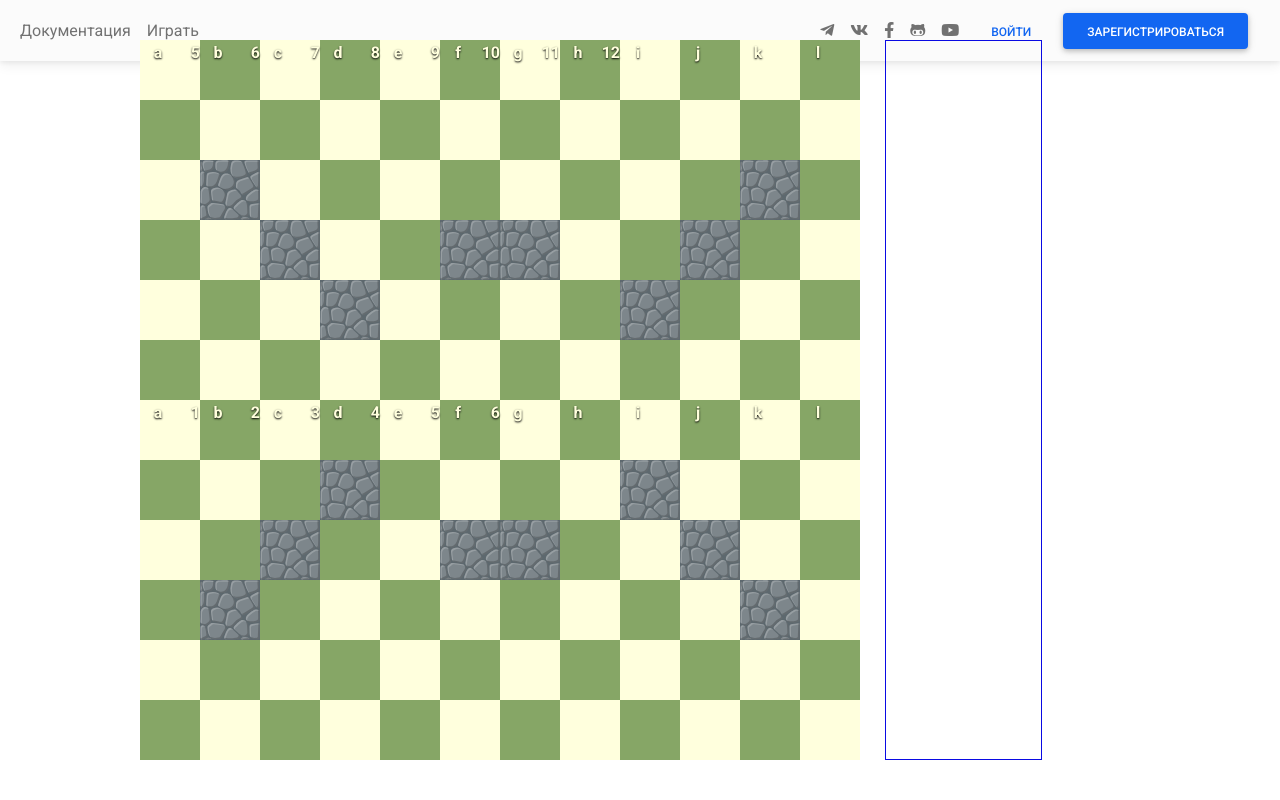
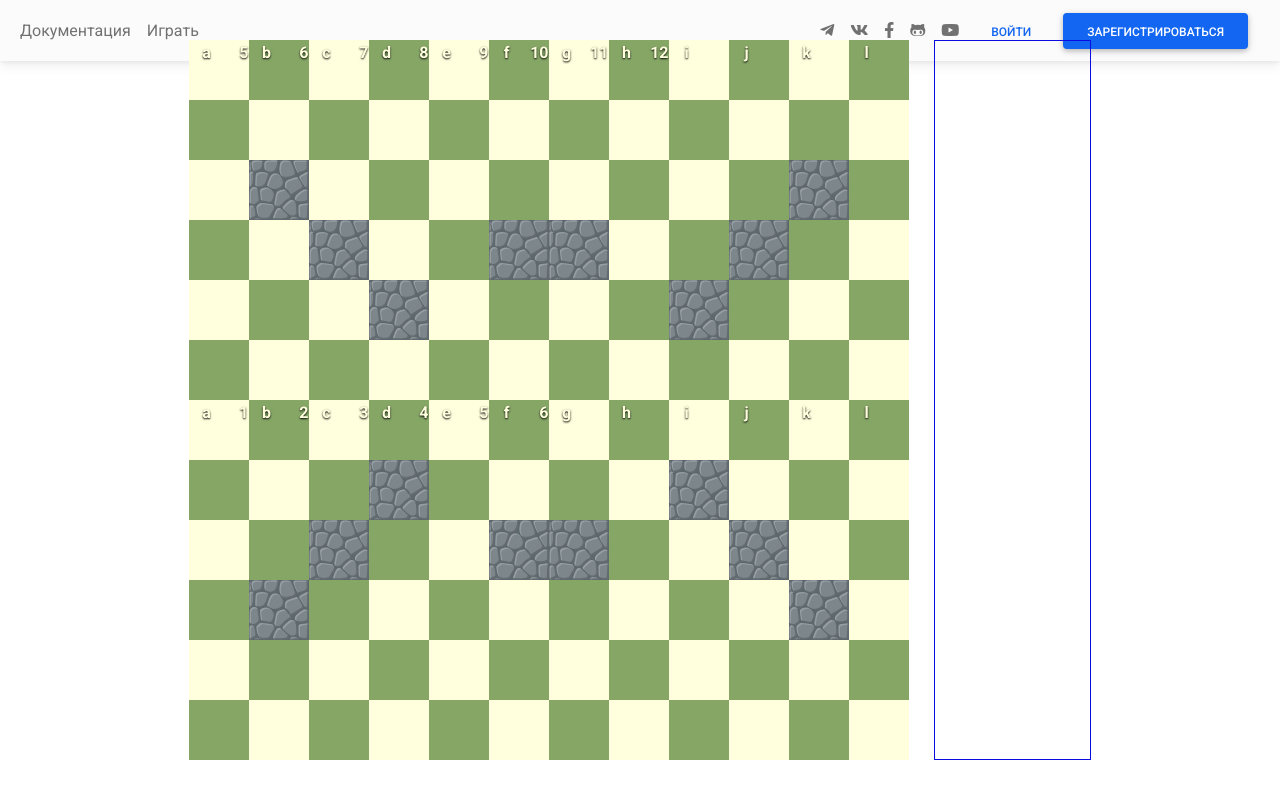
Before and after one commit to DmitriyBessalov/buddhachess, a FastAPI app: page /1/game/1 in a window 1280 px wide. Run offline with FastAPI, Linux system fonts and the light colour scheme; data that the repository does not hold is empty; parts of the project's set-up code (start-up, migrations or seed data) failed here and were passed over; some libraries are stand-ins or nearby versions.

Commit message:
update docs

```diff
--- a/app/game/routers/websocket.py
+++ b/app/game/routers/websocket.py
@@ -1,7 +1,7 @@
 from random import randint
 import json
 import ast
-import time
+# import time
 from fastapi import APIRouter, WebSocket, WebSocketDisconnect
 import redis
 
--- a/static/css/game.css
+++ b/static/css/game.css
@@ -1,9 +1,9 @@
 div.coords, div.bmask {
-  display: none;
+    display: none;
 }
 
-piece{
-    transform-origin:center center;
+piece {
+    transform-origin: center center;
     position: absolute;
     top: 0;
     left: 0;
@@ -14,90 +14,112 @@ piece{
     /*pointer-events: none;*/
 }
 
-piece.black.pawn{
+piece.black.pawn {
     background-image: url('/static/img/game/p.svg');
 }
-piece.black.rook{
+
+piece.black.rook {
     background-image: url('/static/img/game/r.svg');
 }
-piece.black.knight{
+
+piece.black.knight {
     background-image: url('/static/img/game/n.svg');
 }
-piece.black.bishop{
+
+piece.black.bishop {
     background-image: url('/static/img/game/b.svg');
 }
-piece.black.queen{
+
+piece.black.queen {
     background-image: url('/static/img/game/q.svg');
 }
-piece.black.king{
+
+piece.black.king {
     background-image: url('/static/img/game/k.svg');
 }
-piece.white.pawn{
+
+piece.white.pawn {
     background-image: url('/static/img/game/P.svg');
 }
-piece.white.rook{
+
+piece.white.rook {
     background-image: url('/static/img/game/R.svg');
 }
-piece.white.knight{
+
+piece.white.knight {
     background-image: url('/static/img/game/N.svg');
 }
-piece.white.bishop{
+
+piece.white.bishop {
     background-image: url('/static/img/game/B.svg');
 }
-piece.white.queen{
+
+piece.white.queen {
     background-image: url('/static/img/game/Q.svg');
 }
-piece.white.king{
+
+piece.white.king {
     background-image: url('/static/img/game/K.svg');
 }
 
 /***************/
-piece.black.heavy-pawn{
+piece.black.heavy-pawn {
     background-image: url('/static/img/game/h.svg');
 }
-piece.black.regal-pawn{
+
+piece.black.regal-pawn {
     background-image: url('/static/img/game/e.svg');
 }
-piece.black.archbishop{
+
+piece.black.archbishop {
     background-image: url('/static/img/game/a.svg');
 }
-piece.black.pegasus{
+
+piece.black.pegasus {
     background-image: url('/static/img/game/g.svg');
 }
-piece.black.centaur{
+
+piece.black.centaur {
     background-image: url('/static/img/game/t.svg');
 }
-piece.black.chancellor{
+
+piece.black.chancellor {
     background-image: url('/static/img/game/c.svg');
 }
-piece.white.heavy-pawn{
+
+piece.white.heavy-pawn {
     background-image: url('/static/img/game/H.svg');
 }
-piece.white.regal-pawn{
+
+piece.white.regal-pawn {
     background-image: url('/static/img/game/E.svg');
 }
-piece.white.archbishop{
+
+piece.white.archbishop {
     background-image: url('/static/img/game/A.svg');
 }
-piece.white.pegasus{
+
+piece.white.pegasus {
     background-image: url('/static/img/game/G.svg');
 }
-piece.white.centaur{
+
+piece.white.centaur {
     background-image: url('/static/img/game/T.svg');
 }
-piece.white.chancellor{
+
+piece.white.chancellor {
     background-image: url('/static/img/game/C.svg');
 }
 
-piece.dragover{
-    opacity:0.2;
+piece.dragover {
+    opacity: 0.2;
 }
 
-div.piece_rotate{
+div.piece_rotate {
     opacity: 1;
 }
 
-div.coords{
+div.coords {
     position: absolute;
     display: flex;
     pointer-events: none;
@@ -107,7 +129,8 @@ div.coords{
 }
 
 div.coord {
-    width: 60px; height: 60px;
+    width: 60px;
+    height: 60px;
     color: #ffffdd;
 }
 
@@ -117,42 +140,43 @@ div.coords.collum {
 
 /* кружок для показа возможных ходов клетке для завершения хода */
 div.move-dest {
-    background: radial-gradient(rgba(20,85,30,0.5) 19%, rgba(0,0,0,0) 20%);
+    background: radial-gradient(rgba(20, 85, 30, 0.5) 19%, rgba(0, 0, 0, 0) 20%);
 }
 
 /* клетка с которой будут ходить */
 div.selected {
-    background-color: rgba(20,85,30,0.5);
+    background-color: rgba(20, 85, 30, 0.5);
 }
 
 /* клетка под ударом */
 div.oc.move-dest {
-    background: radial-gradient(transparent 0%, transparent 79%, rgba(20,85,0,0.3) 80%);
+    background: radial-gradient(transparent 0%, transparent 79%, rgba(20, 85, 0, 0.3) 80%);
 }
 
 /* Клетка под мышкой */
 div.move-dest.hover {
-    background: radial-gradient(rgba(20,85,30,0.5) 100%, rgba(0,0,0,0) 100%);
+    background: radial-gradient(rgba(20, 85, 30, 0.5) 100%, rgba(0, 0, 0, 0) 100%);
 }
 
 
 /* клетки показывают ходом */
 div.last-move {
-    background-color: rgba(0,155,199,0.41);
+    background-color: rgba(0, 155, 199, 0.41);
 }
 
-#board{
+#board {
     will-change: transition, height, width;
 }
 
-#board_path_top{
+#board_path_top {
     will-change: transition, height;
     height: 360px;
     width: 720px;
     background-image: url('/static/img/game/board.svg');
     position: relative;
 }
-#board_path_bottom{
+
+#board_path_bottom {
     will-change: transition, width;
     height: 360px;
     width: 720px;
@@ -160,7 +184,7 @@ div.last-move {
     position: relative;
 }
 
-div.bmask{
+div.bmask {
     position: absolute;
     background-image: url('/static/img/game/x.svg');
     width: 60px;
@@ -170,14 +194,49 @@ div.bmask{
     user-select: none;
 }
 
-#moves_list{
+#moves_list {
     width: 155px;
     padding: 8px;
 }
-#moves_list>div{
+
+#moves_list > div {
     display: flex;
     flex-direction: row;
 }
-#moves_list>div>div{
+
+#moves_list > div > div {
     padding: 2px;
 }
+
+#board_pozition{
+    position:absolute;
+    margin: auto;
+    top: 0;
+    right: 0;
+    bottom: 0;
+    left: 0;
+    width: 1000px;
+    height: 720px;
+    display: flex;
+    justify-content: center;
+}
+
+#board_container{
+    overflow:hidden;
+    width: 720px;
+    height: 100%;
+}
+
+html.horizon {
+    transform: rotate(-90deg);
+    transform-origin: left top;
+    width: 100vh;
+    overflow-x: hidden;
+    position: absolute;
+    top: 100%;
+    left: 40%;
+}
+
+html.horizon nav {
+    display: none;
+}
--- a/static/js/game.js
+++ b/static/js/game.js
@@ -18,9 +18,11 @@ let
   mouse_position_dragend = {},
   board_position_top,
   board_rotate = "",
+  board_click = false,
   move = -1,
   moves,
-  game_init_status = false
+  game_init_status = false,
+  select_piece
 
 board = document.querySelector(`#board`)
 board_path_top = document.querySelector(`#board_path_top`)
@@ -246,12 +248,14 @@ const generate_start_position = () => {
 
 const mouse_position = (evt) => {
   let mouse_pos = {}
-  mouse_pos['x'] = (Math.ceil(evt.layerX / (60 * board_scale))) - 1
-  mouse_pos['y'] = Math.ceil((evt.y - board_position_top) / (60 * board_scale)) - 1
+    mouse_pos['x'] = (Math.ceil(evt.layerX / (60 * board_scale))) - 1
+    mouse_pos['y'] = Math.ceil((evt.y - board_position_top) / (60 * board_scale)) - 1
+
   if (board_rotate) {
     mouse_pos.x = board_size - mouse_pos['x'] - 1
     mouse_pos.y = board_size - mouse_pos['y'] - 1
   }
+  console.log(mouse_pos)
   return mouse_pos
 }
 
@@ -323,6 +327,7 @@ const mov = (r, t) => {
   movesArray.push([arr[1], arr[2], arr[3], arr[4]])
   next_move(move)
   color_block()
+  board_click = false
 }
 
 const chess_move = (piece, _mouse_position_dragend, _mouse_position_dragstart) => {
@@ -342,29 +347,52 @@ const chess_move = (piece, _mouse_position_dragend, _mouse_position_dragstart) =
   }
 }
 
+const dragstart=(evt)=>{
+  board_position_top = board.getBoundingClientRect().top
+  mouse_position_dragstart = coordinate_shift(mouse_position(evt))
+  select_piece = document.querySelector("#block_" + mouse_position_dragstart.view)
+}
 
 board.addEventListener(`dragstart`, (evt) => {
-  board_position_top = board.getBoundingClientRect().top
-  mouse_position_dragstart = coordinate_shift(mouse_position(evt))
+  dragstart(evt)
 })
 
 board.addEventListener(`dragover`, (evt) => {
   mouse_position_dragover = mouse_position(evt)
   if (mouse_position_old_dragover.x !== mouse_position_dragover.x || mouse_position_old_dragover.y !== mouse_position_dragover.y) {
     mouse_position_old_dragover = mouse_position_dragover
-    //console.log('mouseover', mouse_position_dragover)
+    console.log('mouseover', mouse_position_dragover)
   }
-  //console.log('mousemove', evt.layerX, evt.layerY,)
+  console.log('mousemove', evt.layerX, evt.layerY,)
 })
 
-board.addEventListener(`dragend`, (evt) => {
+const dragend=(evt)=>{
   const check = mouse_position(evt)
+  console.log(check.view, mouse_position_dragstart.view)
   if ((check.x >= 0) && (check.y >= 0) && (check.x < board_size) && (check.y < board_size)) {
     mouse_position_dragend = coordinate_shift(mouse_position(evt))
-    chess_move(evt.target, mouse_position_dragend, mouse_position_dragstart)
+    console.log(mouse_position_dragend.view, mouse_position_dragstart.view)
+    if (select_piece)
+      chess_move(select_piece, mouse_position_dragend, mouse_position_dragstart)
   }
   evt.target.classList.remove(`dragover`)
+}
+
+board.addEventListener(`dragend`, (evt) => {
+  dragend(evt)
 })
+
+// board.addEventListener(`click`, (evt) => {
+//   if (!board_click){
+//     dragstart(evt)
+//     console.log('0', mouse_position_dragstart)
+//     board_click = true
+//   }else{
+//     console.log('1', mouse_position_dragstart)
+//     dragend(evt)
+//     dragstart(evt)
+//   }
+// })
 
 const rotate = () => {
   if (!board_rotate) {
@@ -758,6 +786,10 @@ const coordinate_shift_from_view = (x, y) => {
 //     default:
 //   }
 
+if (document.documentElement.clientWidth < document.documentElement.clientHeight){
+    html.classList.add('horizon')
+    board_pozition.style.transform='scale(' + document.documentElement.clientWidth/740 + ')'
+}
 
 auth_session().then(
   r => {
--- a/templates/game/game.html
+++ b/templates/game/game.html
@@ -21,8 +21,8 @@
         <style id="board_style">
 
         </style>
-        <div style="position:absolute; margin: auto; top: 0; right: 0; bottom: 0; left: 0; width: 1000px; height: 720px; display: flex ">
-          <div id="container" style="overflow:hidden; width: 720px; height: 720px">
+        <div id="board_pozition">
+          <div id="board_container">
             <div id="board_rotate">
               <div id="board" style="cursor:pointer">
                 <div style="height:50%">
@@ -138,8 +138,9 @@
               </div>
             </div>
           </div>
-          <div style="margin: 0 0 0 25px">
-            <div data-mdb-perfect-scrollbar="true" style="position: absolute; height: 720px; border: #0a0ae3 1px solid;" id="block_moves_list">
+          <div style="margin: 0 0 0 25px; width: 158px">
+            <div data-mdb-perfect-scrollbar="true" style="position: absolute; height: 720px; border: #0a0ae3 1px solid;"
+                 id="block_moves_list">
               <div id="moves_list">
               </div>
             </div>
```
Lines whose indentation alone changed are shown as unchanged.
